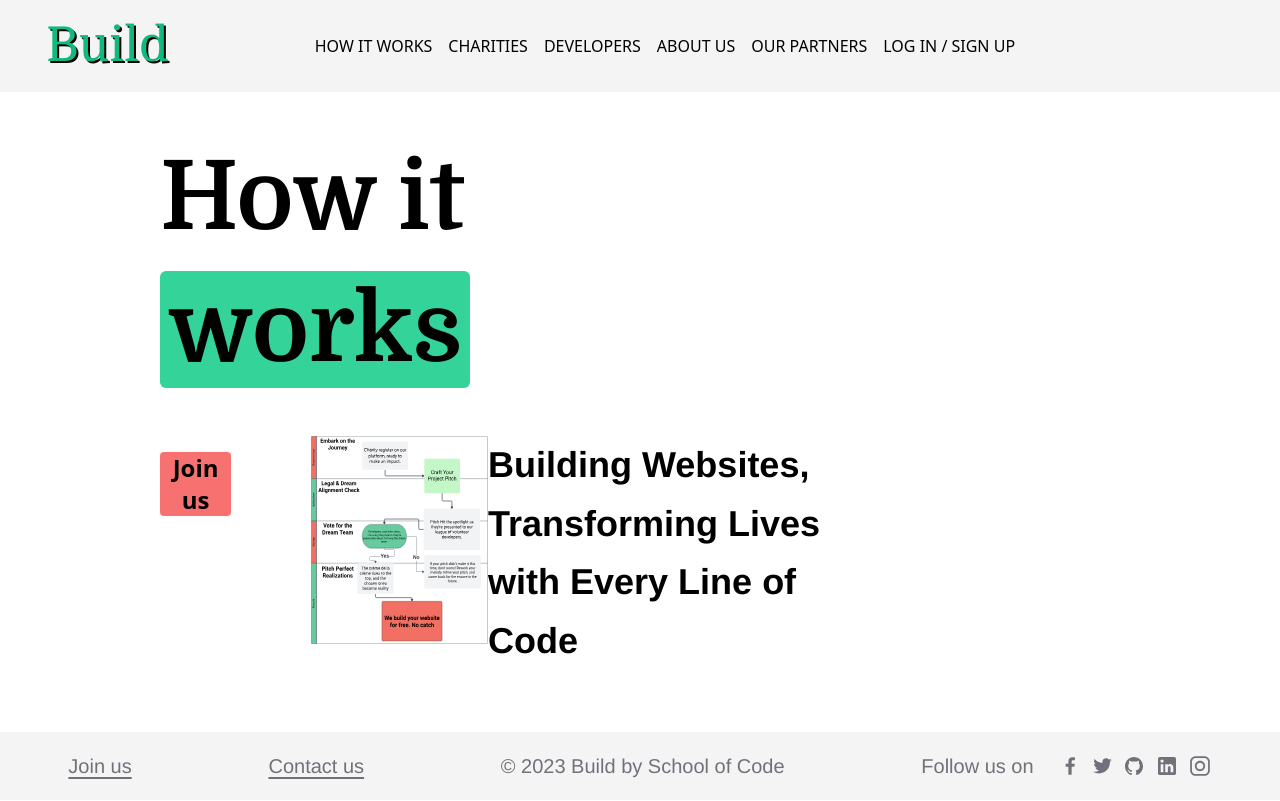
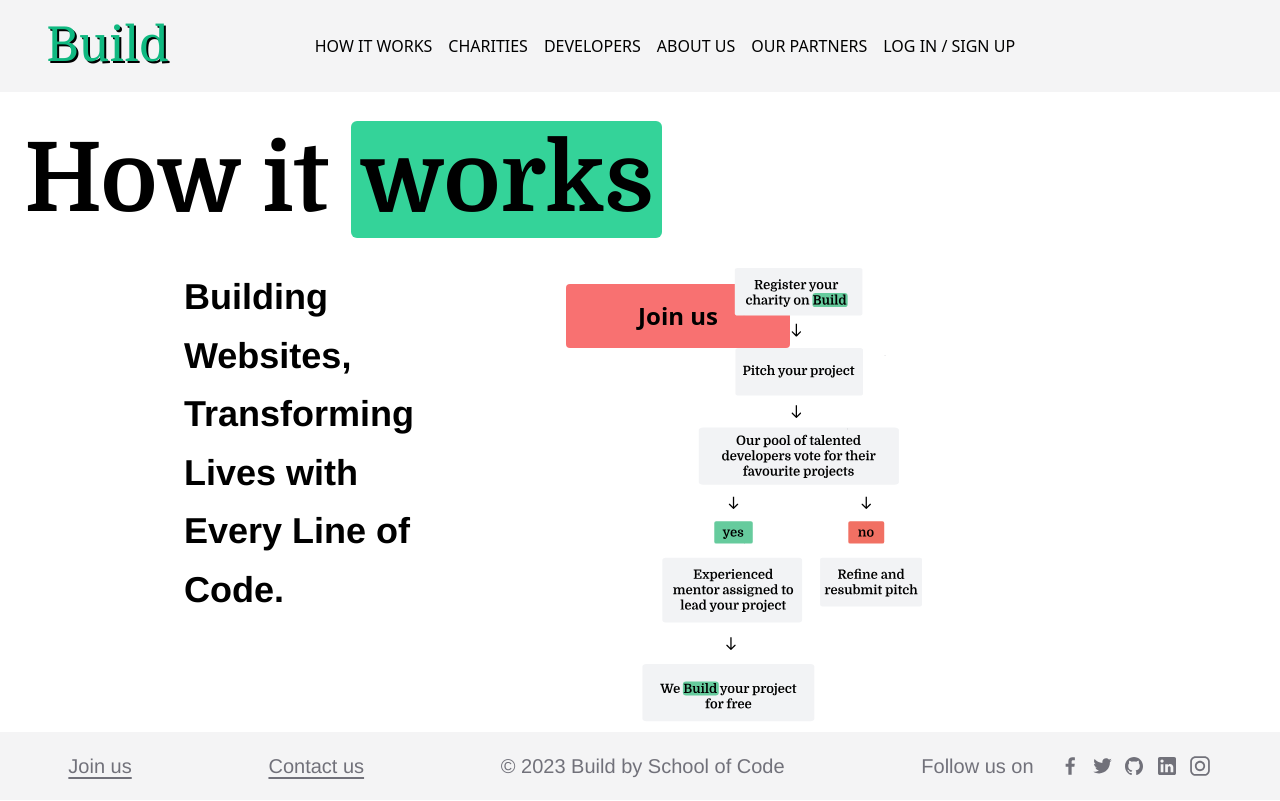
Before and after one commit to SchoolOfCode/Team-Build, a Next.js app: page /howitworks in a window 1280 px wide. Built offline with nearby package versions, Linux system fonts and the light colour scheme.

Commit message:
charity how it works and home pages updated - more styling needed

```diff
--- a/src/app/about/page.jsx
+++ b/src/app/about/page.jsx
@@ -9,14 +9,16 @@ export default function About() {
             About{" "}
             <span className="bg-emerald-400 py-1 px-2 rounded-md mt-2">Us</span>
           </h1>
-
-          <div className="flex flex-col justify-between lg:flex lg:flex-row-reverse lg:gap-10 lg:align-bottom lg:w-4/5">
+          </div>
+      </section>
+          <div className="mt-5"></div>
+          <div className="flex flex-col justify-between lg:flex lg:flex-row-reverse lg:gap-10 lg:align-bottom lg:w-4/5 ml-2">
             <p className="text-md lg:text-lg font-bold mb-10 lg:max-w-2xl lg:mr-24 lg:leading-relaxed">
-              Build is on a mission to empower charities, revolutionising how they harness technology. We're a platform that connects charities with a community of skilled developers.
+            Build is on a mission to empower charities, revolutionising how they harness technology. We're a platform that connects charities with a community of skilled developers.
             </p>
           </div>
-          <div className="flex flex-col justify-between lg:flex lg:flex-row-reverse lg:gap-10 lg:align-bottom lg:w-4/5">
-            <p className="text-md lg:text-lg font-bold mb-10 lg:max-w-2xl lg:mr-24 lg:leading-relaxed">
+          <div className="flex flex-col justify-between lg:flex lg:flex-row-reverse lg:gap-10 lg:align-bottom lg:w-4/5 ml-2">
+            <p className="text-md lg:text-lg mb-10 lg:max-w-2xl lg:mr-24 lg:leading-relaxed">
             As bootcamp graduates ourselves, we realised there was a gap in the market. Charities often face challenges in establishing or maintaining their online presence. Meanwhile, our talented peers from the bootcamp seek real-world experience. With a dedicated pool of experienced mentors to lead projects, Build was created to bridge this gap and leverage technology for charitable causes.
 
             {/* Our vision is simple yet powerful — we want to harness the power of technology to help charities. Build is committed to making tech accessible to all. Our focus is on fostering an inclusive tech community and leveraging technology for charitable causes. Picture a future where technology reflects the stories of all of us. Build is here to make that happen. */}
@@ -24,8 +26,8 @@ export default function About() {
 
             </p>
           </div>
-        </div>
-      </section>
-    </div>
+          </div>
+
+
   );
 }
--- a/src/app/charity/page.jsx
+++ b/src/app/charity/page.jsx
@@ -6,36 +6,22 @@ export default function Charity() {
   return (
     <div className="lg:w-4/5 ml-6">
     <h1 className="mt-10 leading-snug text-6xl font-bold lg:text-8xl lg:max-w-3xl ">
-    How it {" "}
+    We want to help {" "}
     <span className="bg-emerald-400 py-1 px-2 rounded-md mt-2">
-      works
+      Charities
     </span>
   </h1>
 
-    <div className="grid lg:grid-cols-2 grid-cols-1">
-          <div className="grid col-span-1 lg:mx-40 ml-6">
-
-        <div className="mt-10 justify-between lg:flex  lg:align-bottom lg:w-4/5 lg:leading-relaxed lg:items-start">
-          <p className="text-4xl font-bold mb-10 lg:max-w-2xl lg:mr-24 lg:leading-relaxed mr-6">
-            Building Websites, Transforming Lives with Every Line of Code
-          </p>
-          <div className="flex">
-                    <button className="button mr-20 bg-red-400 font-bold rounded w-44 h-16 text-xl lg:w-56 lg:text-2xl lg:mt-4 mt-2 ml-14">
-            <Link href={"/charity/register"}>Join us</Link>{" "}
-
-          </button>
-        </div>
-        </div>
-        </div>
-        <div className="grid col-span-1 mt-10 mr-6">
-          <Image
-      src="/howitworksv2.svg"
-      width={736}
-      height={738}
-      alt="How it works diagram"
-    /></div>
+  <div className="flex flex-col justify-between lg:flex lg:flex-row-reverse lg:gap-20 lg:align-bottom lg:w-4/5 mt-4">
+            <p className="text-lg lg:text-2xl font-bold lg:mb-36 lg:max-w-2xl lg:mr-24 lg:leading-relaxed">
+            Do you work for a charity in need of help harnessing the power of technology? We want to help you!
+            </p>
+            <button className="button bg-red-400 font-bold rounded w-44 h-16 text-xl lg:w-56 lg:text-2xl lg:mt-4 mt-4">
+              <Link href={"/charity/register"}>Register</Link>
+            </button>
+          </div>
 
     </div>
-    </div>
+
   );
 }
--- a/src/app/developers/page.jsx
+++ b/src/app/developers/page.jsx
@@ -11,7 +11,6 @@ export default function Developers() {
               Developers
             </span>
           </h1>
-
           <div className="flex flex-col justify-between lg:flex lg:flex-row-reverse lg:gap-20 lg:align-bottom lg:w-4/5">
             <p className="text-lg lg:text-2xl font-bold lg:mb-36 lg:max-w-2xl lg:mr-24 lg:leading-relaxed">
               Calling all aspiring developers! Join the Build community
@@ -26,6 +25,7 @@ export default function Developers() {
               <Link href={"/developers/register"}>Register</Link>
             </button>
           </div>
+
         </div>
       </div>
     </div>
--- a/src/app/howitworks/page.jsx
+++ b/src/app/howitworks/page.jsx
@@ -2,33 +2,41 @@
 import Link from "next/link";
 import Image from "next/image";
 
-export default function Charity() {
+
+export default function HowItWorks() {
   return (
-    <div className="flex flex-col justify-between">
-      <div className="lg:mx-40 ml-6">
-        <h1 className="mt-10 leading-snug text-6xl font-bold lg:text-8xl lg:max-w-3xl lg:leading-snug lg:w-1/2">
-          How it{" "}
-          <span className="bg-emerald-400 py-1 px-2 rounded-md mt-2">
-            works
-          </span>
-        </h1>
-        <div className="mt-10 flex flex-col justify-between lg:flex lg:flex-row-reverse lg:align-bottom lg:w-4/5">
-          <p className="text-4xl font-bold mb-10 lg:max-w-2xl lg:mr-24 lg:leading-relaxed">
-            Building Websites, Transforming Lives with Every Line of Code
+    <div className="lg:w-4/5 ml-6">
+    <h1 className="mt-10 leading-snug text-6xl font-bold lg:text-8xl lg:max-w-3xl ">
+    How it {" "}
+    <span className="bg-emerald-400 py-1 px-2 rounded-md mt-2">
+      works
+    </span>
+  </h1>
+
+    <div className="grid lg:grid-cols-2 grid-cols-1">
+          <div className="grid col-span-1 lg:mx-40 ml-6">
+
+        <div className="mt-10 justify-between lg:flex  lg:align-bottom lg:w-4/5 lg:leading-relaxed lg:items-start">
+          <p className="text-4xl font-bold mb-10 lg:max-w-2xl lg:mr-24 lg:leading-relaxed mr-6">
+            Building Websites, Transforming Lives with Every Line of Code.
           </p>
-          <div>
-            <Image
-              src="/how-it-works-desktop.svg"
-              width={556}
-              height={655}
-              alt="How it works diagram"
-            />
-          </div>
-          <button className="button mr-20 bg-red-400 font-bold rounded w-44 h-16 text-xl lg:w-56 lg:text-2xl lg:mt-4 mt-10">
-            <Link href={"/login"}>Join us</Link>{" "}
+          <div className="flex">
+                    <button className="button mr-20 bg-red-400 font-bold rounded w-44 h-16 text-xl lg:w-56 lg:text-2xl lg:mt-4 mt-2 ml-14">
+            <Link href={"/charity/register"}>Join us</Link>{" "}
+
           </button>
         </div>
-      </div>
+        </div>
+        </div>
+        <div className="grid col-span-1 mt-10 mr-10">
+          <Image
+      src="/howitworksv2.svg"
+      width={736}
+      height={738}
+      alt="How it works diagram"
+    /></div>
+
+    </div>
     </div>
   );
 }
--- a/src/app/page.jsx
+++ b/src/app/page.jsx
@@ -15,8 +15,8 @@ export default function Testimonials() {
           </h1>
 
           <div className="flex flex-col justify-between lg:flex lg:flex-row-reverse lg:align-bottom lg:w-4/5">
-            <p className="text-4xl font-bold mb-10 lg:max-w-2xl lg:mr-60 lg:leading-relaxed">
-              No catch. <br /> We only work with charities.
+            <p className="text-4xl font-bold mb-10 lg:max-w-2xl lg:mr-60 lg:leading-relaxed leading-1">
+            <span className="bg-emerald-300 py-1 px-2 rounded-md">Build</span> is a platform that connects charities with a community of skilled developers.    <br />
             </p>
             <button className="button bg-red-400 font-bold rounded w-44 h-16 text-xl lg:w-56 lg:text-2xl lg:mt-4 mt-10">
               <Link href={"../charity"}>Find out more</Link>{" "}
```
